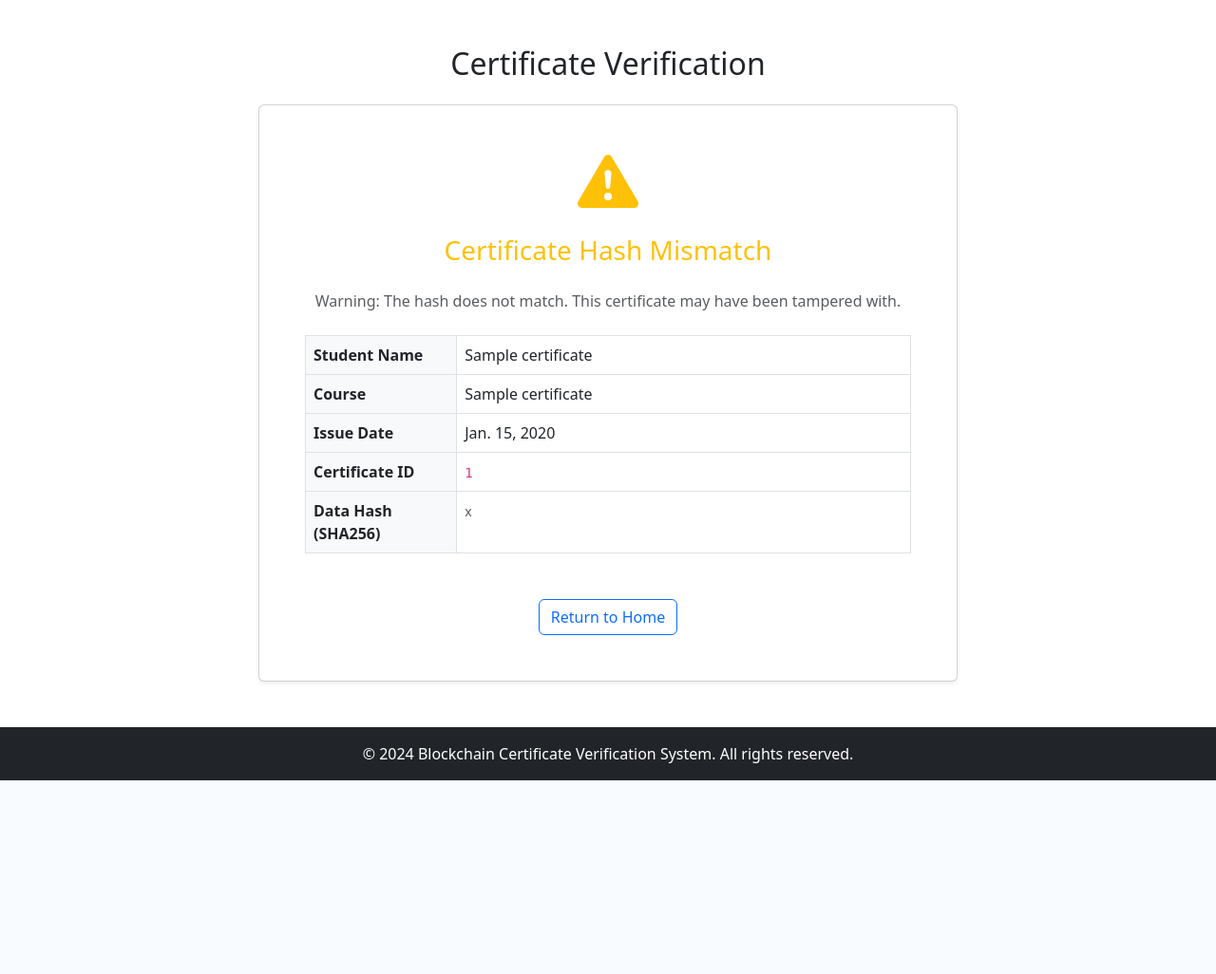
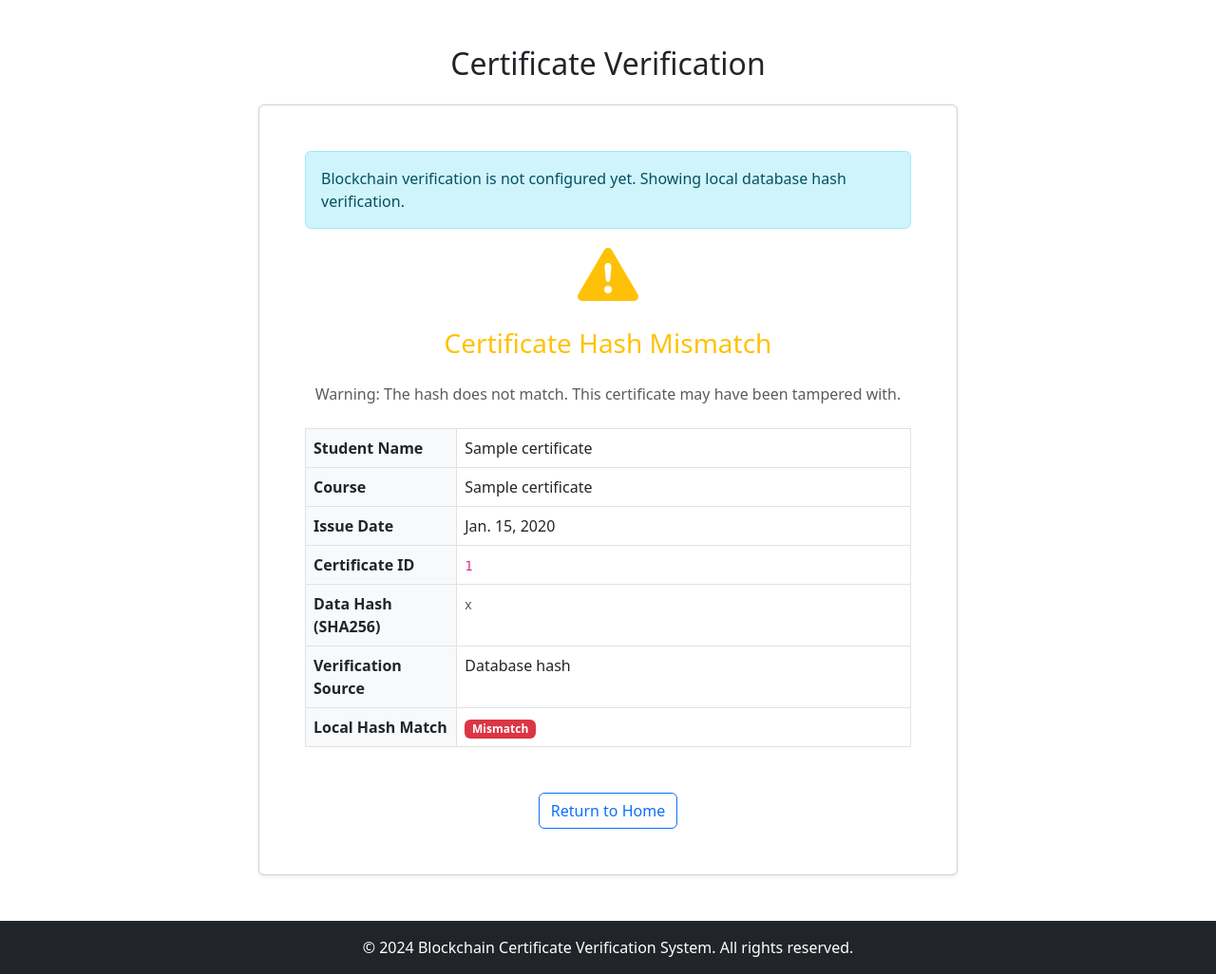
Before and after one commit to abhigyan369/Blockchain-Certificate-Verification-System, a Django app: page /verify/1/ in a window 1280 px wide. Shown: the part 56-1082 px from the top of the page at 95% size. Before the commit the page ends 878 px from the top, so only its background shows below. Run offline with Django 5.2, Linux system fonts and the light colour scheme; tables that the repository leaves empty hold one stand-in row (values such as "Sample post").

Commit message:
Verify certificates against blockchain hashes

```diff
--- a/templates/verification/verify.html
+++ b/templates/verification/verify.html
@@ -18,6 +18,16 @@
                     <p class="text-muted mt-3">The requested certificate ID does not exist in our system.</p>
 
                 {% elif status == 'Found' %}
+                    {% if blockchain_configured and blockchain_error %}
+                        <div class="alert alert-warning text-start" role="alert">
+                            Blockchain verification could not be completed: {{ blockchain_error }}
+                        </div>
+                    {% elif not blockchain_configured %}
+                        <div class="alert alert-info text-start" role="alert">
+                            Blockchain verification is not configured yet. Showing local database hash verification.
+                        </div>
+                    {% endif %}
+
                     {% if is_valid %}
                         <div class="mb-4">
                             <svg xmlns="http://www.w3.org/2000/svg" width="64" height="64" fill="currentColor" class="bi bi-check-circle-fill text-success" viewBox="0 0 16 16">
@@ -57,6 +67,42 @@
                                 <th class="bg-light">Data Hash (SHA256)</th>
                                 <td class="text-break"><small class="text-muted">{{ certificate.certificate_hash }}</small></td>
                             </tr>
+                            <tr>
+                                <th class="bg-light">Verification Source</th>
+                                <td>{{ verification_source }}</td>
+                            </tr>
+                            <tr>
+                                <th class="bg-light">Local Hash Match</th>
+                                <td>
+                                    {% if local_hash_valid %}
+                                        <span class="badge bg-success">Valid</span>
+                                    {% else %}
+                                        <span class="badge bg-danger">Mismatch</span>
+                                    {% endif %}
+                                </td>
+                            </tr>
+                            {% if blockchain_valid is not None %}
+                                <tr>
+                                    <th class="bg-light">Blockchain Hash Match</th>
+                                    <td>
+                                        {% if blockchain_valid %}
+                                            <span class="badge bg-success">Valid</span>
+                                        {% else %}
+                                            <span class="badge bg-danger">Mismatch</span>
+                                        {% endif %}
+                                    </td>
+                                </tr>
+                            {% endif %}
+                            {% if blockchain_record.exists %}
+                                <tr>
+                                    <th class="bg-light">Blockchain Issuer</th>
+                                    <td class="text-break"><code>{{ blockchain_record.issuer }}</code></td>
+                                </tr>
+                                <tr>
+                                    <th class="bg-light">Blockchain Timestamp</th>
+                                    <td>{{ blockchain_record.issued_at }}</td>
+                                </tr>
+                            {% endif %}
                         </tbody>
                     </table>
                 {% endif %}
--- a/verification/views.py
+++ b/verification/views.py
@@ -1,16 +1,49 @@
 from django.shortcuts import render
+from blockchain.services import (
+    BlockchainError,
+    blockchain_is_configured,
+    get_certificate_record,
+    verify_certificate_hash as verify_blockchain_hash,
+)
 from certificates.models import Certificate
-from certificates.hash_utils import verify_data_hash
+from certificates.hash_utils import generate_data_hash, verify_data_hash
 
 def verify_certificate(request, certificate_id):
     try:
         certificate = Certificate.objects.get(certificate_id=certificate_id)
-        # Verify the hash matches what is in the database
-        is_valid = verify_data_hash(certificate, certificate.certificate_hash)
+        recalculated_hash = generate_data_hash(certificate)
+        local_hash_valid = verify_data_hash(certificate, certificate.certificate_hash)
+        blockchain_valid = None
+        blockchain_record = None
+        blockchain_error = None
+        verification_source = 'Database hash'
+
+        if blockchain_is_configured():
+            try:
+                blockchain_valid = verify_blockchain_hash(
+                    str(certificate.certificate_id),
+                    recalculated_hash,
+                )
+                blockchain_record = get_certificate_record(str(certificate.certificate_id))
+                verification_source = 'Blockchain'
+            except BlockchainError as exc:
+                blockchain_error = str(exc)
+                verification_source = 'Database hash fallback'
 
         context = {
             'certificate': certificate,
-            'is_valid': is_valid,
+            'is_valid': (
+                local_hash_valid
+                if blockchain_valid is None
+                else local_hash_valid and blockchain_valid
+            ),
+            'local_hash_valid': local_hash_valid,
+            'blockchain_configured': blockchain_is_configured(),
+            'blockchain_valid': blockchain_valid,
+            'blockchain_record': blockchain_record,
+            'blockchain_error': blockchain_error,
+            'recalculated_hash': recalculated_hash,
+            'verification_source': verification_source,
             'status': 'Found'
         }
     except Certificate.DoesNotExist:
```
